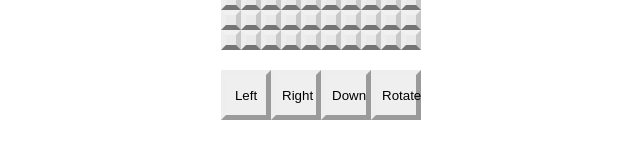
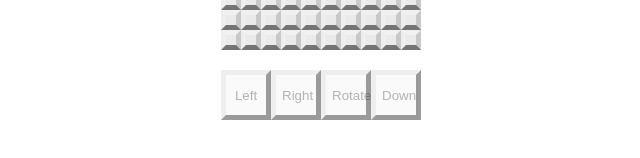
Before and after one commit to ddoherty145/tetris-app, a React (Vite) app: page / in a window 1280 px wide. Shown: the part 470-628 px from the top of the page, without its empty margins (319-959 px from the left). Built offline with nearby package versions, Linux system fonts and the light colour scheme.

Commit message:
controls updated

```diff
--- a/src/components/Controls.jsx
+++ b/src/components/Controls.jsx
@@ -1,12 +1,47 @@
 import React from "react";
+import { useSelector, useDispatch } from "react-redux";
+import { moveLeft, moveRight, moveDown, rotate } from "../features/gameSlice";
 
 export default function Controls(){
+    const dispatch = useDispatch();
+    const { isRunning } = useSelector((state) => state);
     return (
         <div className="controls">
-            <button className="control-button" onClick={(e) => {}}>Left</button>
-            <button className="control-button" onClick={(e) => {}}>Right</button>
-            <button className="control-button" onClick={(e) => {}}>Down</button>
-            <button className="control-button" onClick={(e) => {}}>Rotate</button>
-        </div>
+            {/* Left */}
+            <button
+                disabled={!isRunning}
+                className="control-button"
+                onClick={() => dispatch(moveLeft())}
+        >
+                Left
+            </button>
+
+            {/* Right */}
+            <button
+                disabled={!isRunning}
+                className="control-button"
+                onClick={() => dispatch(moveRight())}
+            >
+                Right
+            </button>
+
+            {/* Rotate */}
+            <button
+                disabled={!isRunning}
+                className="control-button"
+                onClick={() => dispatch(rotate())}
+            >
+                Rotate
+            </button>
+
+            {/* Down */}
+            <button
+                disabled={!isRunning}
+                className="control-button"
+                onClick={() => dispatch(moveDown())}
+            >
+                Down
+            </button>
+            </div>
     );
 }
--- a/src/features/gameSlice.jsx
+++ b/src/features/gameSlice.jsx
@@ -20,7 +20,7 @@ export const gameSlice = createSlice({
 
 // Action creators
 export const {
-    moveleft,
+    moveLeft,
     moveRight,
     moveDown,
     rotate,
```
